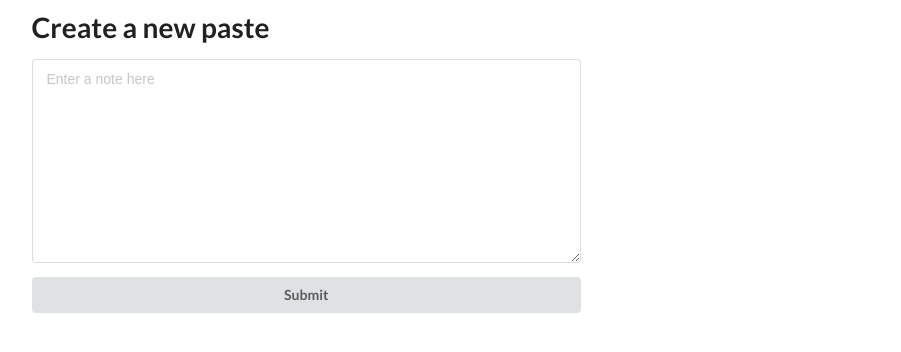
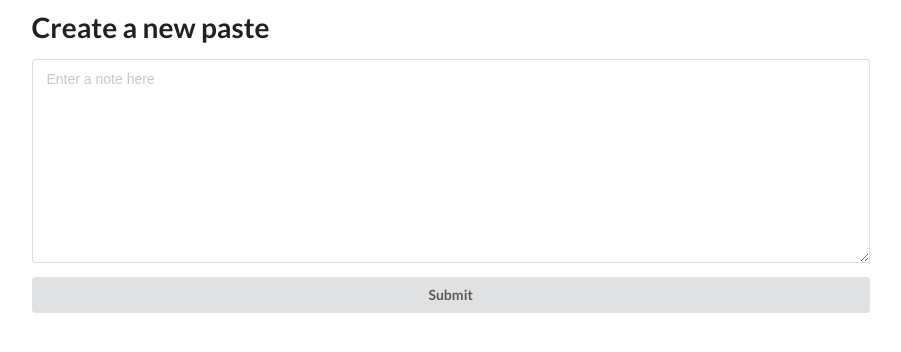
Before and after one commit to garblez/portfolio-site, a Flask app: template templates/paste.html in a window 1280 px wide. Shown: the top 352 px of the page, without its empty margins (45-946 px from the left). Run offline with Flask 2, Linux system fonts and the light colour scheme; the template is opened without the code that fills it, so the values that code supplies are empty; some libraries are stand-ins or nearby versions.

Commit message:
Style most of paste

```diff
--- a/main.py
+++ b/main.py
@@ -32,7 +32,7 @@ def index():
 @app.route("/paste/<paste_id>")
 def paste(paste_id=None):
     for root, dirs, files in os.walk("paste"):
-        pasted_files = filter(lambda f: paste_id != f, files[:10])
+        pasted_files = files[::-1]
 
     if request.method == "POST":
         # Save the paste in the form to a file
--- a/templates/paste.html
+++ b/templates/paste.html
@@ -9,17 +9,17 @@
 {% endblock %}
 
 {% block body %}
-	<div class="ui stackable two column grid container">
-		<div class="column">
+	<div class="ui stackable grid container">
+		<div class="twelve wide column">
 		{% if paste_id %}
 			{% if paste %}
-			<div class="ui segment">
+			<div class="ui inverted segment">
 				<h4 class="ui header">{{paste_id}}</h4>
 				<h3 class="ui header">{{paste}}</h3>
 			</div>
 			{% else %}
 				<h1 class="ui header">There are no pastes with an id of {{paste_id}}</h1>
-				<p>Sorry about that :/</p>
+				<h3 class="ui header">Sorry about that :/</h3>
 				<a href="{{url_for("paste")}}">Back</a>
 			{% endif %}
 		{% else %}
@@ -34,15 +34,16 @@
 			</form>
 		{% endif %}
 		</div>
-		<div class="right aligned column">
+		<div class="two wide column">
 		{% if files %}
 		<h3>Pastes</h3>
 		<div class="ui link list">
-			{% if paste_id %}
+			{% for file in files %}
+			{% if paste_id and file == paste_id %}
 				<div class="active item">{{paste_id}}</div>
-			{% endif %}
-			{% for file in files %}
+			{% else %}
 				<a class="item" href="{{url_for("paste", paste_id=file)}}">{{file}}</a>
+				{% endif %}
 			{% endfor %}
 		</div>
 		{% endif %}
```
